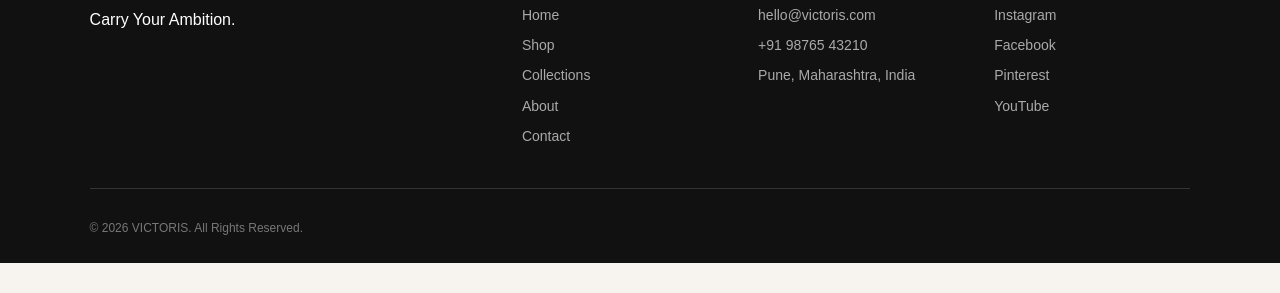
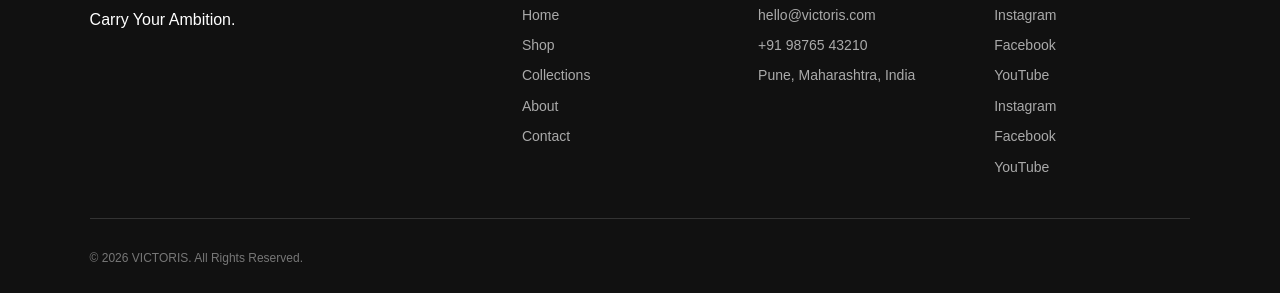
Before and after one commit to sakshi94947-lgtm/victoris-website, a plain HTML site: page index.html in a window 1280 px wide. Shown: the part 5736-6029 px from the top of the page. Before the commit the page ends 5999 px from the top, so only its background shows below. Drawn offline with Linux system fonts and the light colour scheme.

```diff
--- a/index.html
+++ b/index.html
@@ -330,8 +330,11 @@
             <h4>FOLLOW</h4>
             <a href="#">Instagram</a>
             <a href="#">Facebook</a>
-            <a href="#">Pinterest</a>
+
             <a href="#">YouTube</a>
+            <a href="https://www.instagram.com/victoris4330" target="_blank" rel="noopener noreferrer">Instagram</a>
+<a href="https://www.facebook.com/share/1KspQE7KUW/" target="_blank" rel="noopener noreferrer">Facebook</a>
+<a href="https://youtube.com/@sakshi-z2w9m" target="_blank" rel="noopener noreferrer">YouTube</a>
         </div>
 
         <div class="copyright">
```
